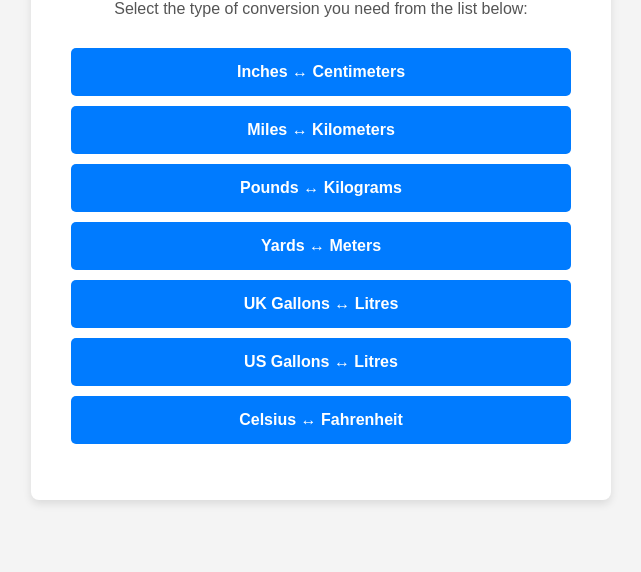
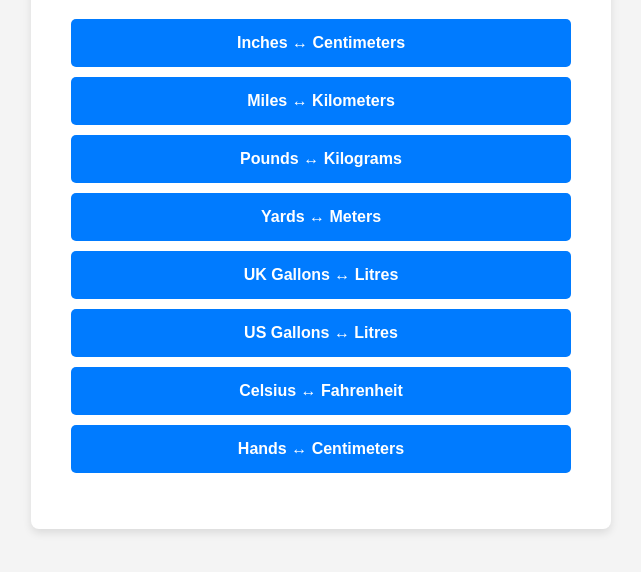
Before and after one commit to MRAP12/unitconversions, a plain HTML site: page index.html in a window 1280 px wide. Shown: the part 208-780 px from the top of the page, without its empty margins (319-960 px from the left). Drawn offline with Linux system fonts and the light colour scheme.

Commit message:
Add link for Hands to Centimeters conversion

```diff
--- a/index.html
+++ b/index.html
@@ -74,6 +74,7 @@
             <li><a href="ukgltolt.html">UK Gallons ↔ Litres</a></li>
             <li><a href="usgltolt.html">US Gallons ↔ Litres</a></li>
             <li><a href="dctodf.html">Celsius ↔ Fahrenheit</a></li>
+            <li><a href="handstocm.html">Hands ↔ Centimeters</a></li>
         </ul>
     </div>
 
```
